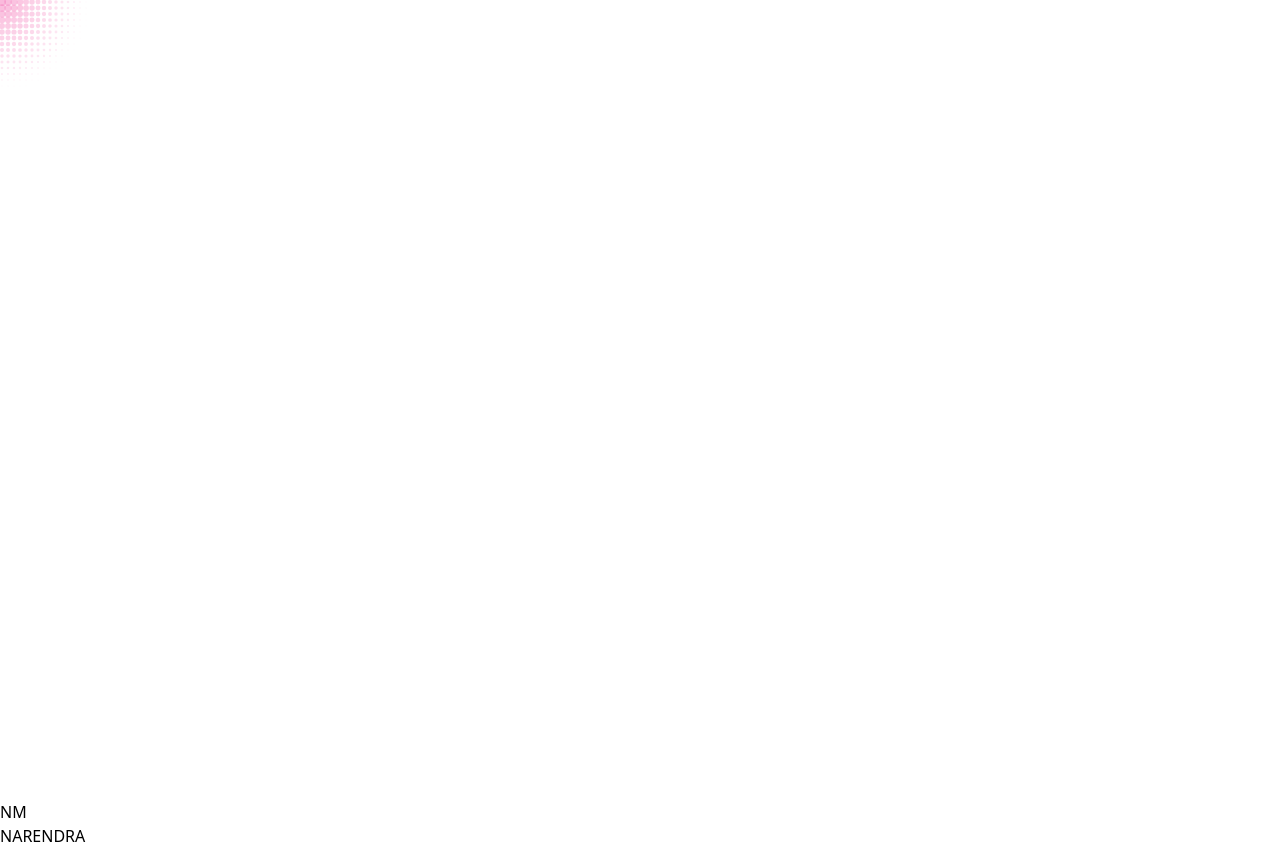
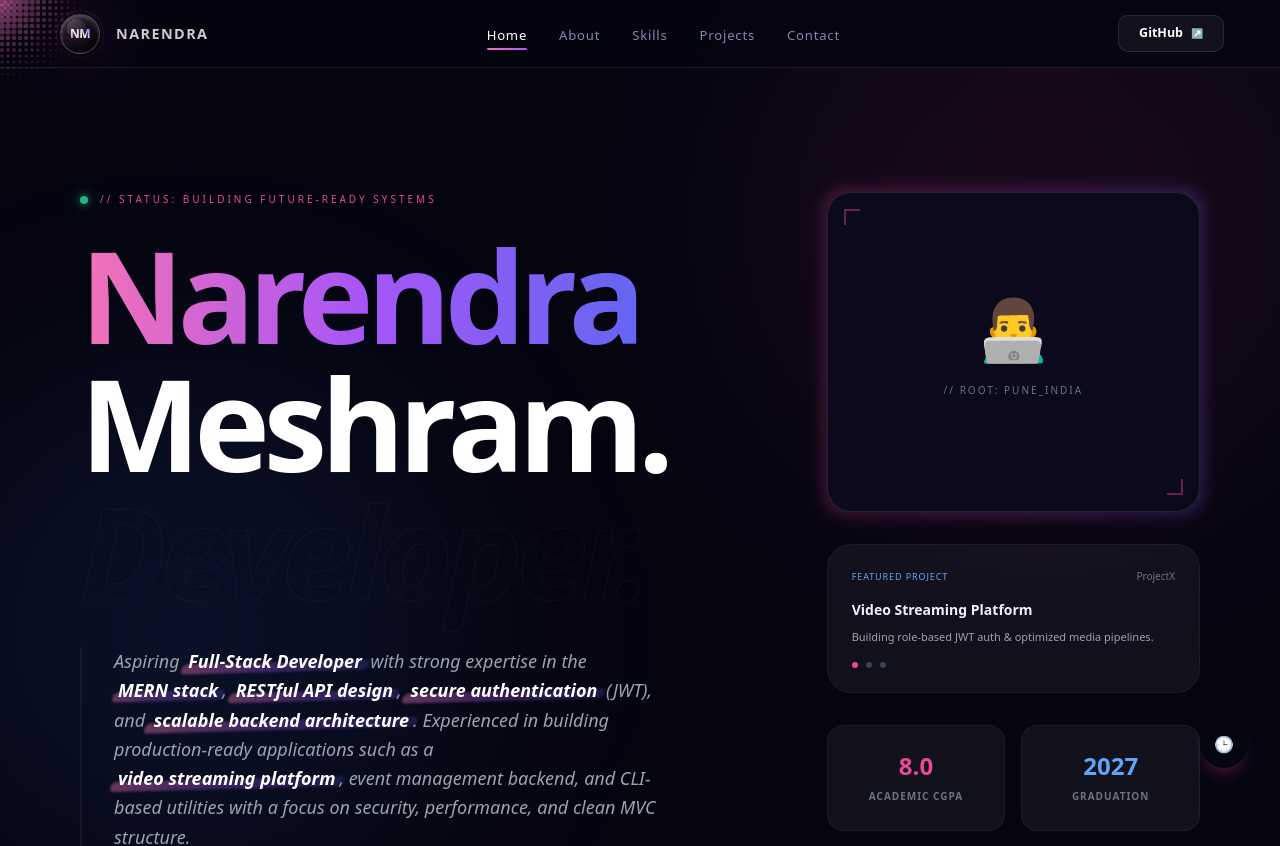
Before and after one commit to Reckz69/Portfolio, a React app in the folder frontend/: page / in a window 1280 px wide. Shown: the top 846 px of the page. Built offline with nearby package versions, Linux system fonts and the light colour scheme; the HTML template or start-up script is replaced by a standard one.

Commit message:
tailwind config

```diff
--- a/frontend/tailwind.config.js
+++ b/frontend/tailwind.config.js
@@ -1,13 +1,13 @@
 /** @type {import('tailwindcss').Config} */
 // tailwind.config.js
+/** @type {import('tailwindcss').Config} */
 export default {
+  content: [
+    "./index.html",
+    "./src/**/*.{js,ts,jsx,tsx}",
+  ],
   theme: {
-    extend: {
-      backgroundImage: {
-        // These match the G1 and G2 gradients from your index.html
-        'g-pink': "linear-gradient(135deg, #f472b6, #a855f7, #6366f1)",
-        'g-blue': "linear-gradient(135deg, #60a5fa, #22d3ee, #34d399)",
-      },
-    },
+    extend: {},
   },
+  plugins: [],
 }
```
